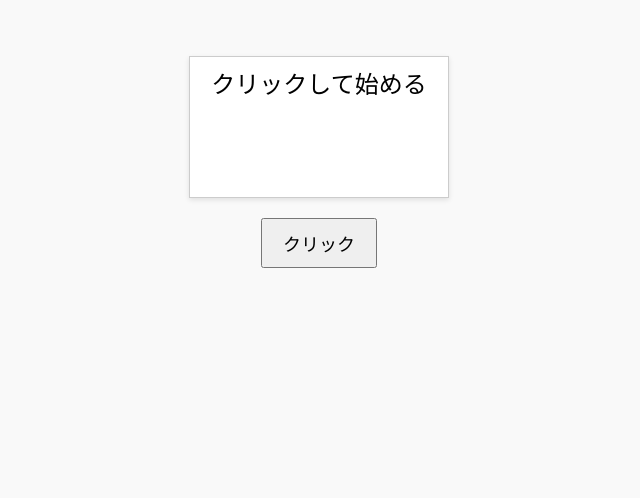
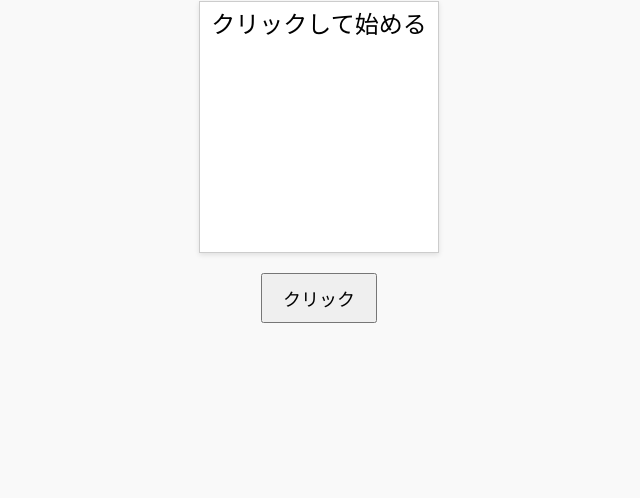
Before and after one commit to kuma807/maori, a plain HTML site: page index.html in a window 1280 px wide. Shown: the part 302-800 px from the top of the page, without its empty margins (321-961 px from the left). Drawn offline with Linux system fonts and the light colour scheme.

Commit message:
change by koba

```diff
--- a/index.html
+++ b/index.html
@@ -3,7 +3,7 @@
 <head>
     <meta charset="UTF-8">
     <meta name="viewport" content="width=device-width, initial-scale=1.0">
-    <title>オリ語の会話文と数字</title>
+    <title>マオリ語の会話文と数字</title>
     <style>
         h1 {
             display: block;
@@ -31,14 +31,14 @@
         #label {
             font-size: 24px;
             width: 100%; /* 横幅を全体に広げる */
-            max-width: 1000px; /* 最大幅を設定 */
-            height: 5em; /* 高さを固定（3行分） */
+            max-width: 10000px; /* 最大幅を設定 */
+            height: 10em; /* 高さを固定（3行分） */
             overflow: hidden; /* 文字が多い場合に隠す */
             white-space: pre-wrap; /* 改行をサポート */
             line-height: 1.5; /* 行間を調整 */
             text-align: center; /* テキスト中央寄せ */
             border: 1px solid #ccc; /* 境界線 */
-            padding: 10px; /* 内側余白 */
+            padding: 5px; /* 内側余白 */
             box-shadow: 0 2px 5px rgba(0, 0, 0, 0.1); /* 影を追加 */
             background-color: #fff; /* 背景色 */
         }
@@ -89,7 +89,7 @@
             { text: "Waru", read: "ワル", meaning: "8" },
             { text: "Iwa", read: "イワ", meaning: "9" },
             { text: "Tekau", read: "テカウ", meaning: "10" },
-            { text: "Kotahi takau maa tahi", read: "コタヒ　タカウ　マー　タヒ", meaning: "11" },
+            { text: "Kotahi tekau maa tahi", read: "コタヒ　テカウ　マー　タヒ", meaning: "11" },
         ];
 
         // 状態変数
```
